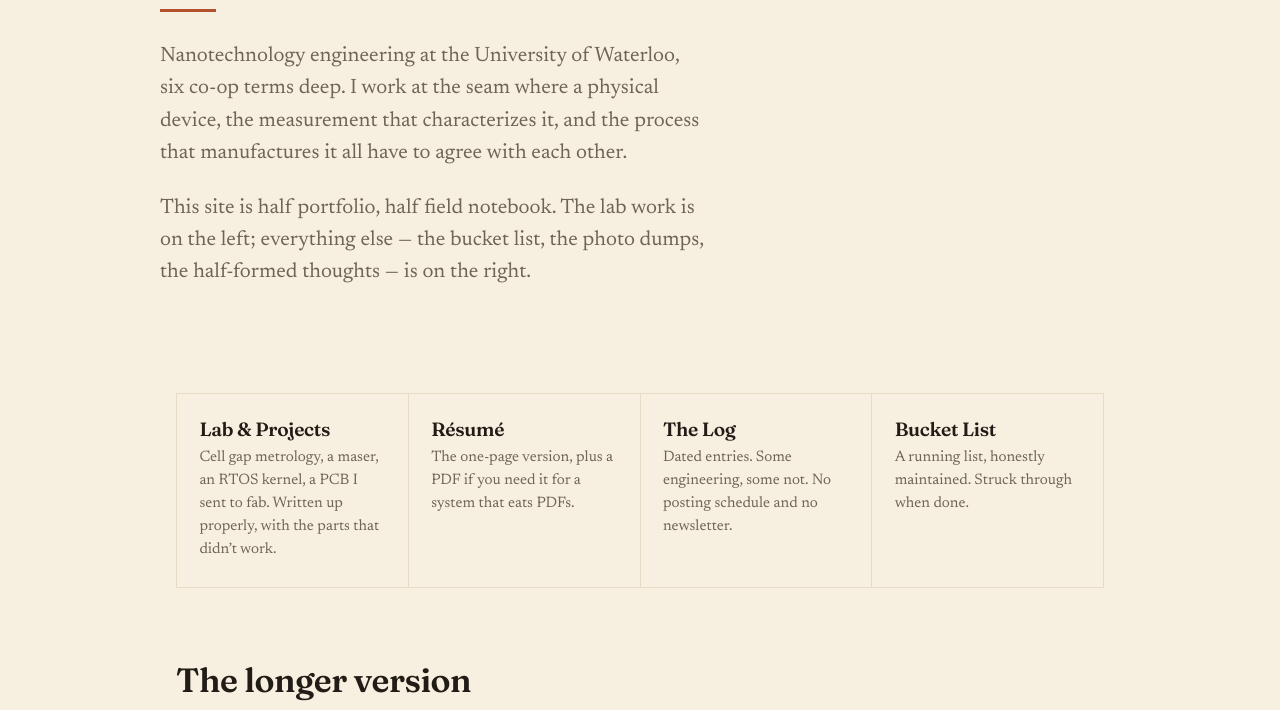
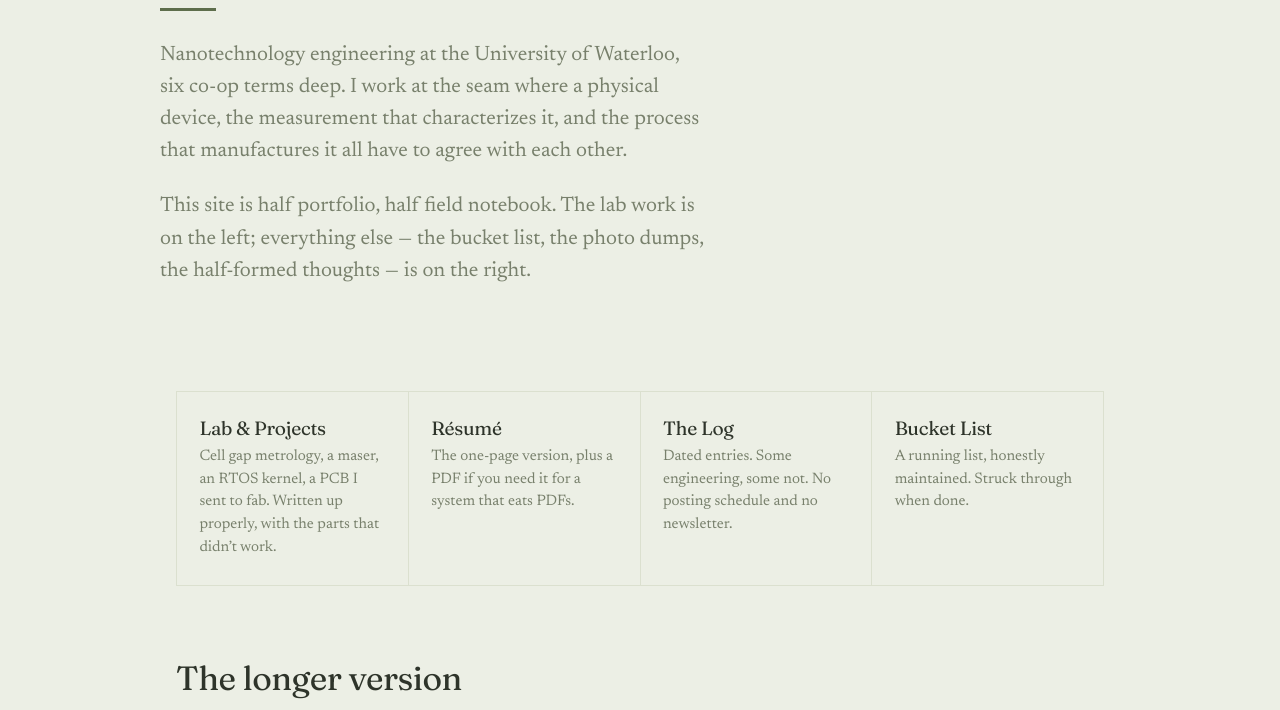
Before and after one commit to PrachixShah/PrachixShah.github.io, a plain HTML site: page index.html in a window 1280 px wide. Shown: the part 418-1128 px from the top of the page. Drawn offline with Linux system fonts and the light colour scheme.

Commit message:
Restyle main site to soft-sage + Ethos font; restore Ethos dark mode
Main site moves to the soft-sage palette (A) with the lighter Ethos
font treatment (Fraunces 500, smaller body). Ethos page keeps its oat
design and gets its automatic dark mode back.

Co-Authored-By: Claude Opus 4.8 <noreply@anthropic.com>
Claude-Session: https://claude.ai/code/session_01FPjgPkJd6GvSCVnRuznsiH

```diff
--- a/assets/style.css
+++ b/assets/style.css
@@ -4,14 +4,14 @@
    ========================================================= */
 
 :root {
-  --paper:      #F7F0E0;
-  --paper-2:    #EFE6D2;
-  --ink:        #211C16;
-  --muted:      #6E6458;
-  --rule:       #E6DBC4;
-  --accent:     #B4512C;
-  --accent-bg:  #F3E4D9;
-  --shadow:     rgba(33, 28, 22, 0.08);
+  --paper:      #ECEFE5;
+  --paper-2:    #E2E7D6;
+  --ink:        #2E342A;
+  --muted:      #78806C;
+  --rule:       #DBE0CF;
+  --accent:     #5E6E4C;
+  --accent-bg:  #E2E7D4;
+  --shadow:     rgba(33, 38, 28, 0.08);
 
   --display: "Fraunces", Georgia, "Times New Roman", serif;
   --body:    "Newsreader", Georgia, "Times New Roman", serif;
@@ -36,8 +36,8 @@ body {
   background: var(--paper);
   color: var(--ink);
   font-family: var(--body);
-  font-size: 1.125rem;
-  line-height: 1.7;
+  font-size: 1.0625rem;
+  line-height: 1.65;
   font-synthesis-weight: none;
   -webkit-font-smoothing: antialiased;
 }
@@ -57,7 +57,7 @@ body {
 
 h1, h2, h3, h4 {
   font-family: var(--display);
-  font-weight: 600;
+  font-weight: 500;
   line-height: 1.12;
   letter-spacing: -0.015em;
   margin: 0 0 0.4em;
@@ -141,7 +141,7 @@ code {
 
 .wordmark {
   font-family: var(--display);
-  font-weight: 600;
+  font-weight: 500;
   font-size: 1.15rem;
   letter-spacing: -0.01em;
   text-decoration: none;
```
Also changed, not shown: ethos.html (+2 -0 lines).
